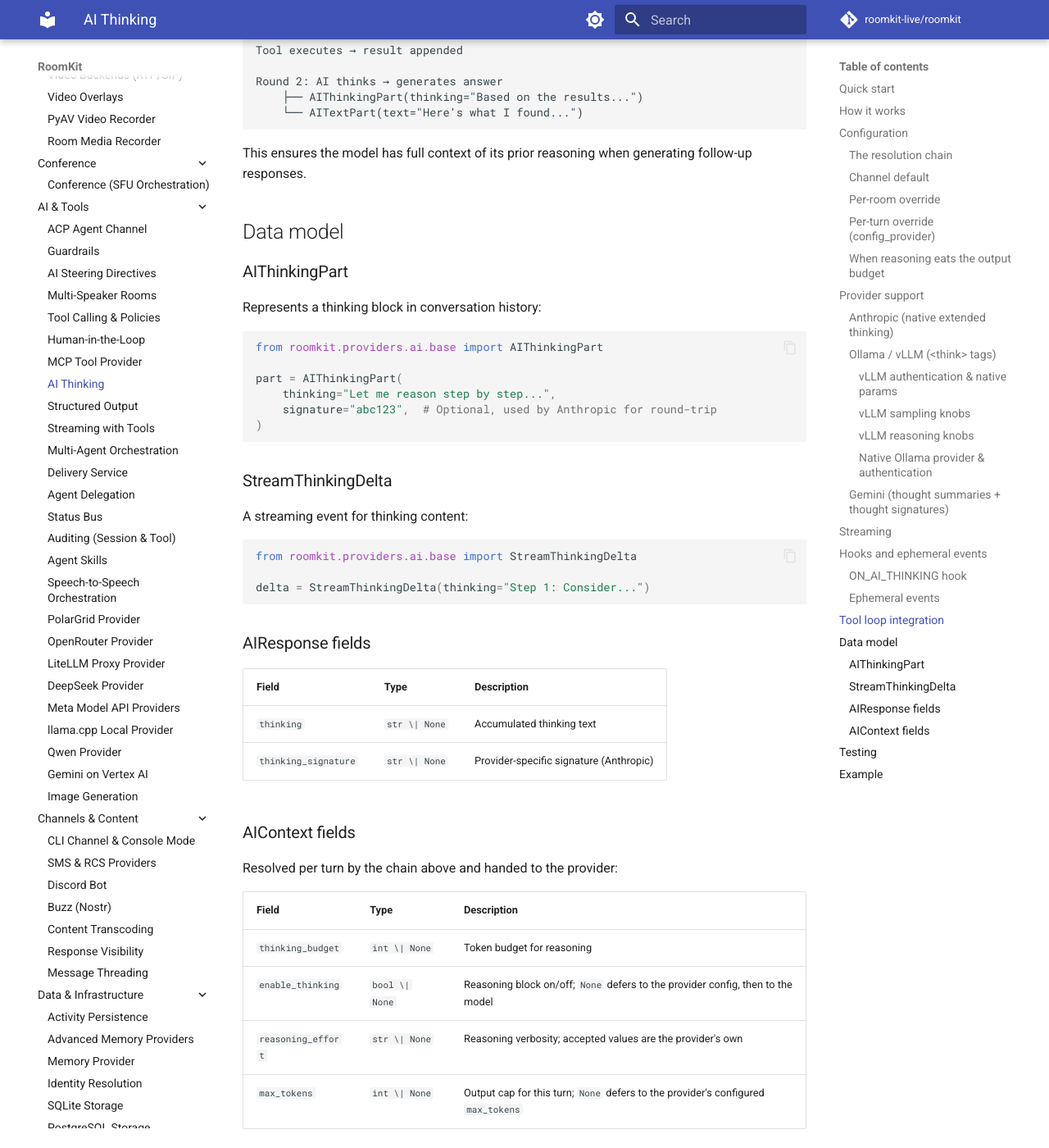
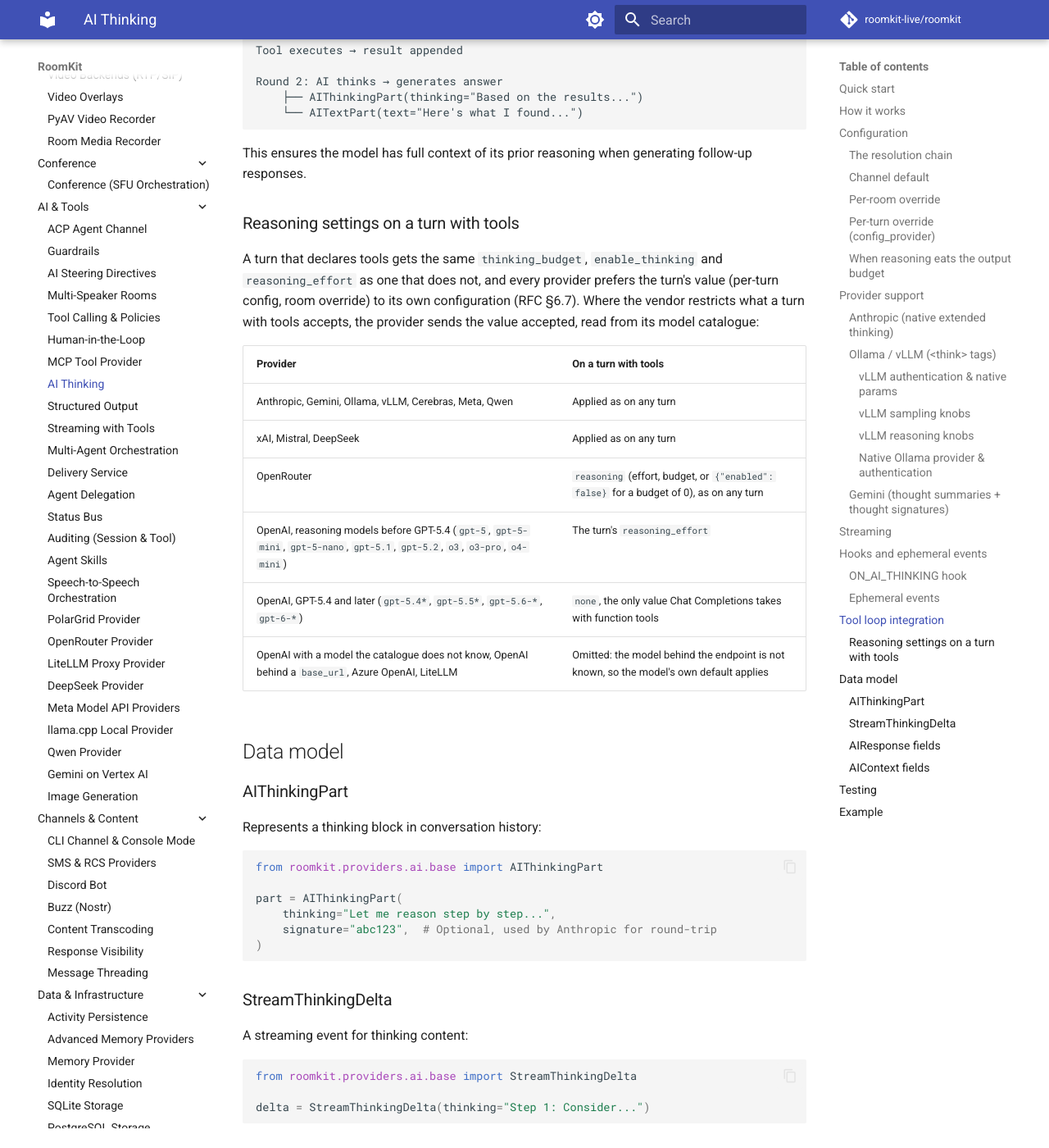
Before and after one commit to roomkit-live/roomkit-docs, an MkDocs documentation site: the page built from docs/guides/ai-thinking.md, in a window 1280 px wide and 1400 px high, scrolled down 8995 px. Shown: the whole window at 82% size. Built offline with MkDocs 1.6.1 and Material for MkDocs 9.7.7, drawn with Linux system fonts in a browser that asks for light colours; comment, search, counter and statistics services are not loaded.

Commit message:
docs(ai): what each provider sends of the turn's reasoning settings on a turn with tools (RMK-319)

```diff
--- a/docs/guides/ai-thinking.md
+++ b/docs/guides/ai-thinking.md
@@ -421,6 +421,23 @@ Round 2: AI thinks → generates answer
 
 This ensures the model has full context of its prior reasoning when generating follow-up responses.
 
+### Reasoning settings on a turn with tools
+
+A turn that declares tools gets the same `thinking_budget`, `enable_thinking`
+and `reasoning_effort` as one that does not, and every provider prefers the
+turn's value (per-turn config, room override) to its own configuration
+(RFC §6.7). Where the vendor restricts what a turn with tools accepts, the
+provider sends the value accepted, read from its model catalogue:
+
+| Provider | On a turn with tools |
+|---|---|
+| Anthropic, Gemini, Ollama, vLLM, Cerebras, Meta, Qwen | Applied as on any turn |
+| xAI, Mistral, DeepSeek | Applied as on any turn |
+| OpenRouter | `reasoning` (effort, budget, or `{"enabled": false}` for a budget of 0), as on any turn |
+| OpenAI, reasoning models before GPT-5.4 (`gpt-5`, `gpt-5-mini`, `gpt-5-nano`, `gpt-5.1`, `gpt-5.2`, `o3`, `o3-pro`, `o4-mini`) | The turn's `reasoning_effort` |
+| OpenAI, GPT-5.4 and later (`gpt-5.4*`, `gpt-5.5*`, `gpt-5.6-*`, `gpt-6-*`) | `none`, the only value Chat Completions takes with function tools |
+| OpenAI with a model the catalogue does not know, OpenAI behind a `base_url`, Azure OpenAI, LiteLLM | Omitted: the model behind the endpoint is not known, so the model's own default applies |
+
 ## Data model
 
 ### AIThinkingPart
```
Also changed, not shown: docs/guides/litellm.md (+1 -1 lines), docs/guides/openrouter.md (+1 -1 lines).
